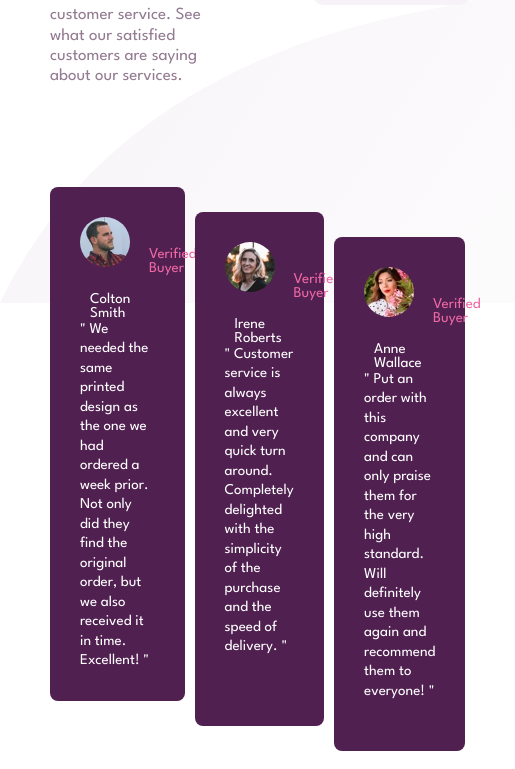
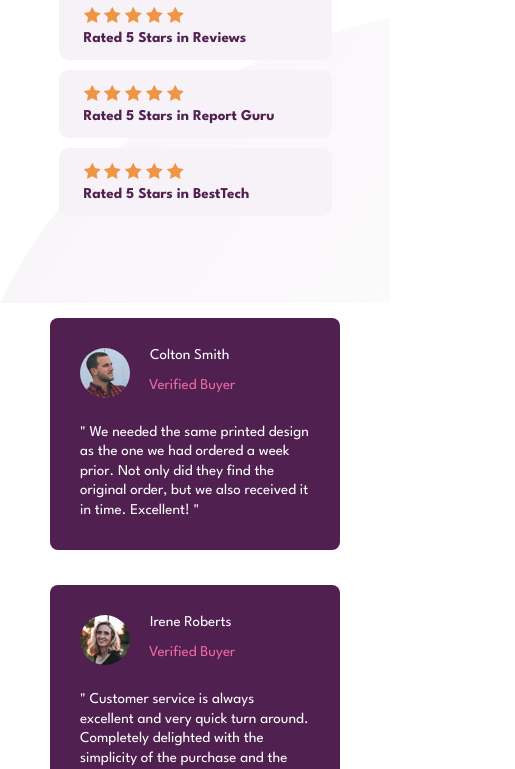
Before and after one commit to AhmedAltahan/Social-proof-section, a plain HTML site: page index.html in a window 390 px wide. Shown: the part 370-1139 px from the top of the page, 515 px wide, since content can reach past the window. Drawn offline with Linux system fonts and the light colour scheme.

Commit message:
Change 2
make it responsive for tablet and mobile phone.

```diff
--- a/style.css
+++ b/style.css
@@ -15,7 +15,6 @@ body {
     background-color: hsl(0, 0%, 100%);
     background-image: url(images/bg-pattern-top-mobile.svg) , url(images/bg-pattern-bottom-desktop.svg);
     background-repeat: no-repeat , no-repeat;
-
 }
 
 .container {
@@ -150,3 +149,79 @@ p.review {
 .bottom {
     position: relative;
 }
+
+@media screen and (max-width:610px) {
+
+    .container {
+        margin: 2rem auto;
+    }
+
+    .main {
+        display: flex;
+        flex-flow: column wrap;
+    }
+
+    .text h1 {
+        padding-right: 30px;
+    }
+
+    .text {
+        padding: 0 70px 30px 70px;
+    }
+
+    .box {
+        width: 70%;
+        margin: 10px auto;
+    }
+
+    .rate {
+        padding-bottom: 100px;
+    }
+
+    .rate .box .stars {
+        display: inline-block;
+    }
+
+    .rate .box .stars img {
+        padding:  0 0px;
+    }
+
+    .rate .box > p {
+        display: block;
+        padding-left: 0;
+        padding-top: 5px;
+
+    }
+
+    .one {
+        position: relative;
+        left: 0px;
+    }
+
+    .two {
+        position: relative;
+        left: 0px;
+    }
+
+    .three {
+        position: relative;
+        left: 0px;
+    }
+
+    .cards {
+        display: flex;
+        flex-flow: column wrap;
+    }
+
+    .cards {
+        margin: 0 auto;
+    }
+
+    .photo {
+        display: flex;
+        flex-flow: column no-wrap;
+        position: relative;
+    }
+
+
+}
```
